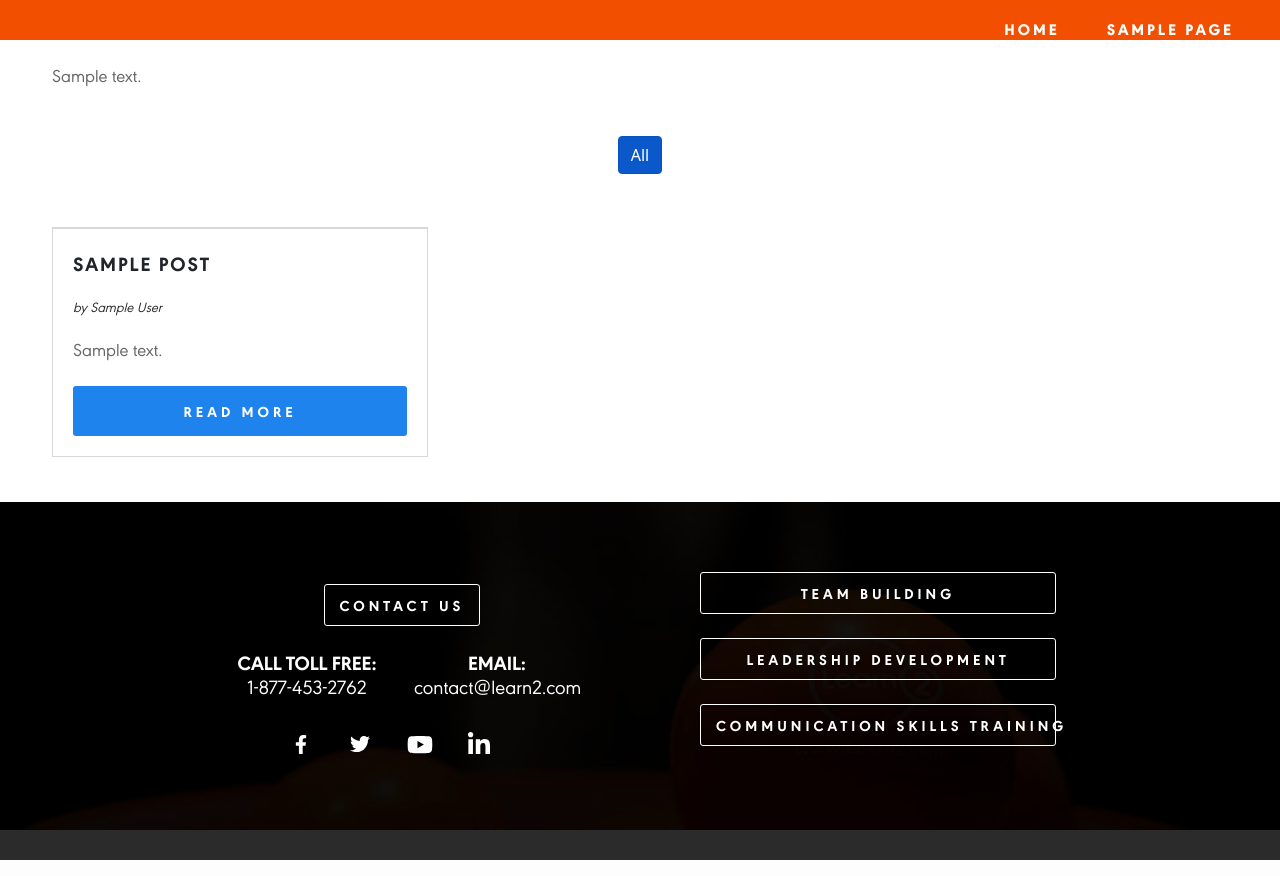
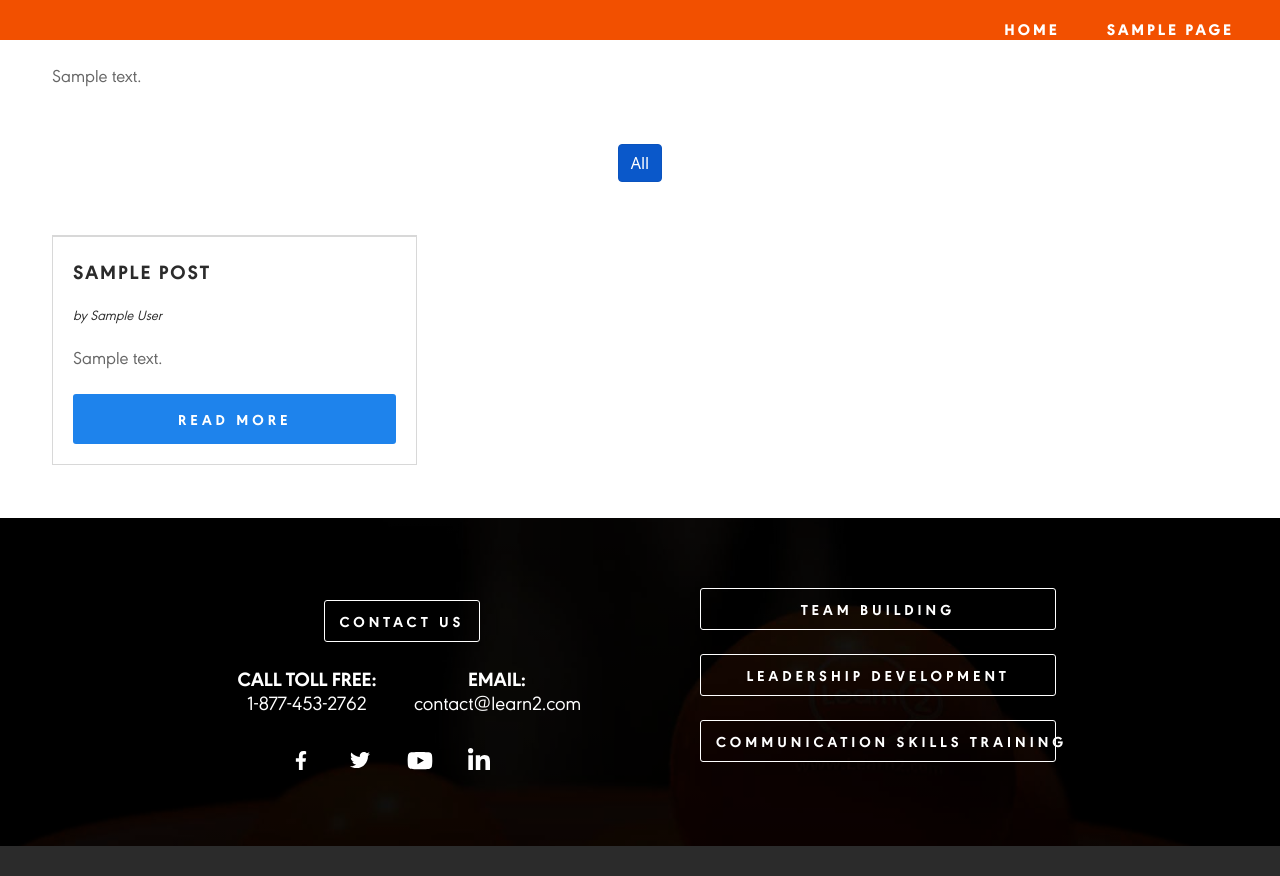
Before and after one commit to patOseo/learn2, a WordPress theme: template blog.php in a window 1280 px wide. Shown: the part 120-996 px from the top of the page. Run offline with PHP 8.4 and a stand-in for WordPress, Linux system fonts and the light colour scheme; the site name, menu and one post (Sample post) are stand-ins, and other content is empty; some libraries are stand-ins or nearby versions.

Commit message:
blog template update

```diff
--- a/blog.php
+++ b/blog.php
@@ -26,7 +26,7 @@
 	</div>
 </div>
 
-<section class="blogsec">
+<section class="py-2 sec blogsec">
     <div class="container">
     	<div class="row">
     		<div class="col-12 align-self-center text-center">
```
